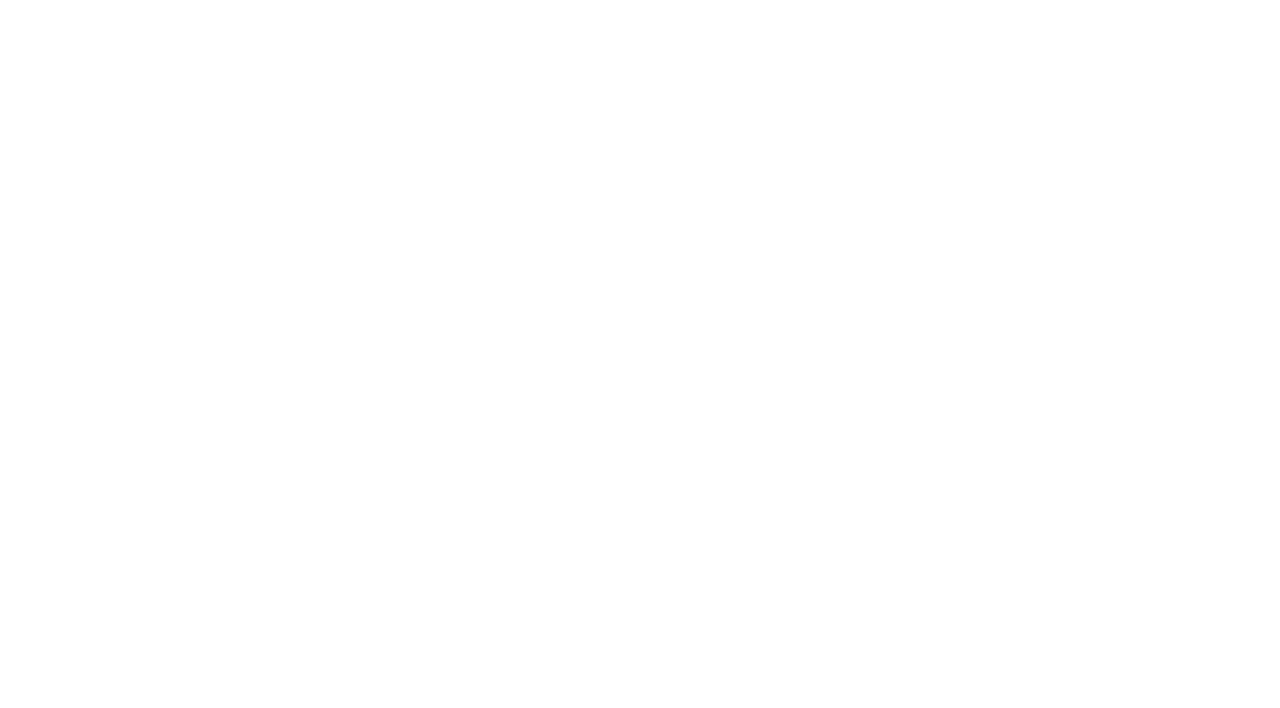
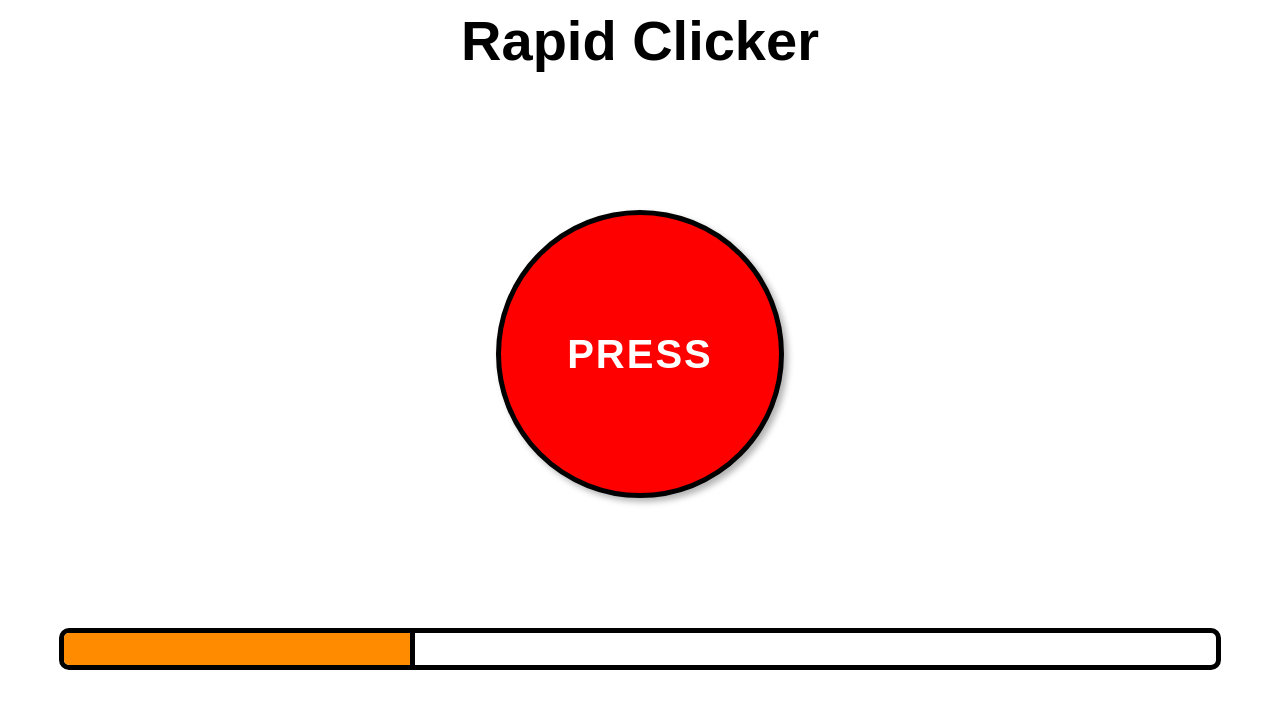
Before and after one commit to marcus-rk/clicker-game, a plain HTML site: page index.html in a window 1280 px wide. Drawn offline with Linux system fonts and the light colour scheme.

Commit message:
basic html and css done for now

```diff
--- a/index.html
+++ b/index.html
@@ -5,12 +5,22 @@
   <meta charset="UTF-8">
   <meta name="viewport" content="width=device-width, initial-scale=1.0">
   <title>The Button Clicker</title>
-  <!-- <link rel="icon" href="resources/weather_image.png"> -->
+  <!-- <link rel="icon" href=""> -->
   <!--link css stylesheet -->
   <link href="styles.css" rel="stylesheet">
 </head>
 <body>
+<header>
+  <h1>Rapid Clicker</h1>
+</header>
 <main>
+
+  <div class="container">
+    <button>PRESS</button>
+    <div class="progress-bar">
+      <div class="fill"></div>
+    </div>
+  </div>
 
 </main>
 <!-- link javascript -->
--- a/styles.css
+++ b/styles.css
@@ -4,12 +4,74 @@
     margin: 0;
     padding: 0;
     font-family: Arial, Helvetica, sans-serif;
-    font-weight: bold;
-    font-size: 16px;
-    color: white;
+    color: black;
 }
 
 body {
     height: 100vh; /* fill out full height */
     width: 100vw; /* fill out full width */
+    display: flex;
+    flex-direction: column;
 }
+
+header {
+    display: flex;
+    justify-content: center;
+    align-items: center;
+    height: 10vh; /* 10% of the screen */
+}
+
+h1 {
+    font-size: 3.5em;
+}
+
+.container {
+    width: 100%;
+    height: 90vh; /* 90% of the screen */
+    display: flex;
+    flex-direction: column;
+    justify-content: space-evenly;
+    align-items: center;
+}
+
+button {
+    width: 18rem;
+    aspect-ratio: 1/1;
+    border-radius: 100%;
+    border: 5px solid black;
+    cursor: pointer;
+    background-color: #ff0000;
+    letter-spacing: 2px; /* Wider letter spacing */
+    color: white;
+    font-weight: bold;
+    font-size: 2.5rem;
+    transition: 100ms;
+    box-shadow: 4px 4px 6px rgba(0, 0, 0, 0.3);
+} button:hover {
+      transform: scale(1.05);
+      box-shadow: 6px 6px 10px rgba(0, 0, 0, 0.4);
+  } button:active {
+          transform: scale(1.00);
+          box-shadow: 2px 2px 4px rgba(0, 0, 0, 0.2);
+          background-color: #ec0000;
+      }
+
+.progress-bar {
+    display: flex;
+    justify-content: flex-start;
+    align-items: center;
+    background: transparent;
+    width: 90%;
+    height: 2rem;
+    border-radius: 10px;
+    border: 5px solid black;
+    overflow: hidden;
+}
+
+.fill {
+    height: 100%;
+    width: 30%;
+    background-color: darkorange;
+    border-right: 5px solid black;
+    transition: width 0.5s;
+}
```
